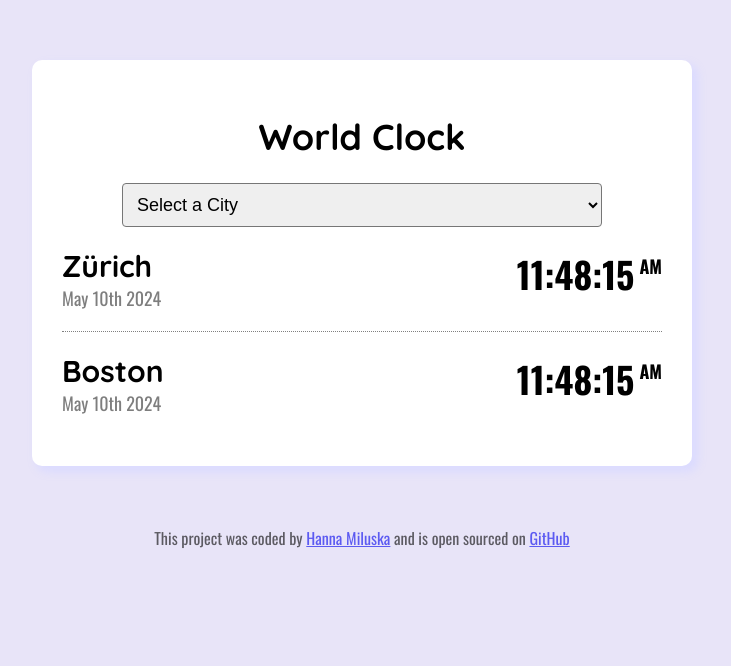
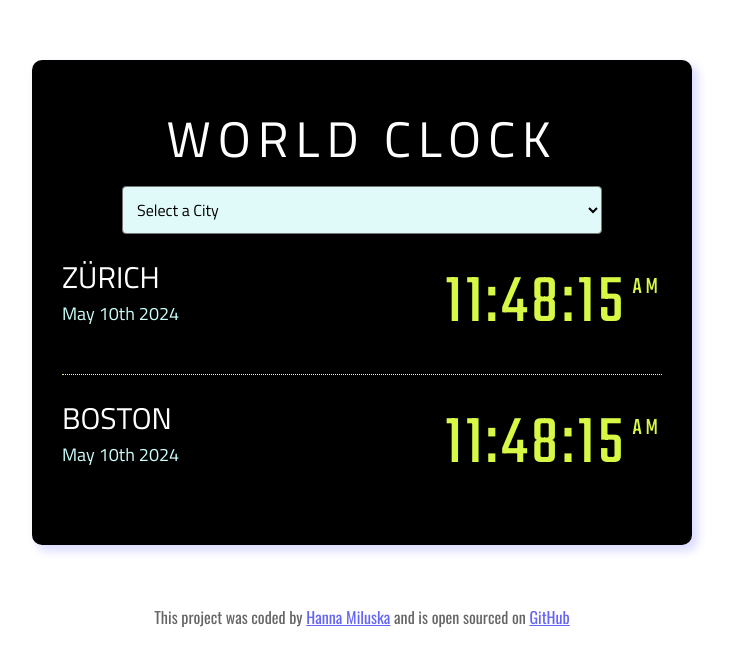
Before and after one commit to h2mil/World-Clock, a plain HTML site: page index.html in a window 1280 px wide. Shown: the whole page, without its empty margins (278-1009 px from the left). Drawn offline with nearby package versions, Linux system fonts and the light colour scheme; a script that the page names is missing; a web font is replaced by a local one.

Commit message:
played around with design in CSS
no functional changes

```diff
--- a/css/style.css
+++ b/css/style.css
@@ -1,17 +1,22 @@
 body {
-  background-color: rgb(232, 228, 248);
+  background-color: white;
 }
 
 h1 {
-  font-family: Quicksand;
-  font-size: 36px;
-  font-weight: bold;
+  font-family: "Titillium Web", sans-serif;
+  font-size: 50px;
+  font-weight: 400;
+  color: white;
   text-align: center;
+  margin: 10px;
+  letter-spacing: 7px;
 }
 
 h2 {
-  font-family: Quicksand;
+  font-family: "Titillium Web", sans-serif;
   font-size: 30px;
+  font-weight: 400;
+  color: white;
   margin: 0;
 }
 
@@ -21,7 +26,9 @@ select {
   width: 80%;
   border-radius: 4px;
   padding: 10px;
-  font-size: 18px;
+  font-family: "Titillium Web", sans-serif;
+  font-size: 16px;
+  background-color: rgb(224, 250, 249);
 }
 .container {
   max-width: 600px;
@@ -29,7 +36,7 @@ select {
   padding: 30px;
   border-radius: 10px;
   box-shadow: 5px 5px 10px 1px #dbdbff;
-  background: white;
+  background: black;
 }
 
 .city {
@@ -37,7 +44,7 @@ select {
   justify-content: space-between;
   padding: 0 0 20px;
   margin-top: 20px;
-  border-bottom: 1px dotted grey;
+  border-bottom: 1px dotted #e8fa97;
 }
 
 .city:last-child {
@@ -46,21 +53,22 @@ select {
 
 .date {
   font-size: 18px;
-  font-family: Oswald;
-  opacity: 0.5;
+  font-family: "Titillium Web", sans-serif;
+  color: rgb(204, 255, 252);
 }
 
 .time {
-  font-size: 36px;
-  font-weight: bold;
-  font-family: Oswald;
+  font-size: 70px;
+  font-family: Teko;
+  letter-spacing: 4px;
+  color: #d7f845;
   display: flex;
   justify-content: end;
 }
 
 .time small {
-  font-size: 18px;
-  margin: 6px 0 0 5px;
+  font-size: 24px;
+  margin: 16px 0 0 5px;
 }
 
 footer {
--- a/index.html
+++ b/index.html
@@ -6,11 +6,19 @@
     <link rel="stylesheet" href="css/style.css" />
     <link rel="preconnect" href="https://fonts.googleapis.com" />
     <link rel="preconnect" href="https://fonts.gstatic.com" crossorigin />
+
     <link
       href="https://fonts.googleapis.com/css2?family=Oswald:wght@200..700&display=swap"
       rel="stylesheet"
     />
-    <link rel="preconnect" href="https://fonts.googleapis.com" />
+    <link
+      href="https://fonts.googleapis.com/css2?family=Poppins:ital,wght@0,100;0,200;0,300;0,400;0,500;0,600;0,700;0,800;0,900;1,100;1,200;1,300;1,400;1,500;1,600;1,700;1,800;1,900&family=Quicksand:wght@300..700&family=Roboto+Mono:ital,wght@0,100..700;1,100..700&family=Roboto:ital,wght@0,100;0,300;0,400;0,500;0,700;0,900;1,100;1,300;1,400;1,500;1,700;1,900&family=Teko:wght@300..700&display=swap"
+      rel="stylesheet"
+    />
+    <link
+      href="https://fonts.googleapis.com/css2?family=Jersey+15&family=Poppins:ital,wght@0,100;0,200;0,300;0,400;0,500;0,600;0,700;0,800;0,900;1,100;1,200;1,300;1,400;1,500;1,600;1,700;1,800;1,900&family=Quicksand:wght@300..700&family=Roboto+Condensed:ital,wght@0,100..900;1,100..900&family=Roboto+Mono:ital,wght@0,100..700;1,100..700&family=Roboto:ital,wght@0,100;0,300;0,400;0,500;0,700;0,900;1,100;1,300;1,400;1,500;1,700;1,900&family=Teko:wght@300..700&family=Titillium+Web:ital,wght@0,200;0,300;0,400;0,600;0,700;0,900;1,200;1,300;1,400;1,600;1,700&display=swap"
+      rel="stylesheet"
+    />
     <link
       href="https://fonts.googleapis.com/css2?family=Oswald:wght@200..700&family=Quicksand:wght@300..700&display=swap"
       rel="stylesheet"
@@ -21,7 +29,7 @@
   </head>
   <body>
     <div class="container">
-      <h1>World Clock</h1>
+      <h1>WORLD CLOCK</h1>
       <select name="" id="">
         <option value="">Select a City</option>
         <option value="">Zürich</option>
@@ -32,7 +40,7 @@
 
       <div class="city" id="zurich">
         <div>
-          <h2>Zürich</h2>
+          <h2>ZÜRICH</h2>
           <div class="date">May 10th 2024</div>
         </div>
         <div class="time">
@@ -43,7 +51,7 @@
 
       <div class="city" id="boston">
         <div>
-          <h2>Boston</h2>
+          <h2>BOSTON</h2>
           <div class="date">May 10th 2024</div>
         </div>
         <div class="time">
```
